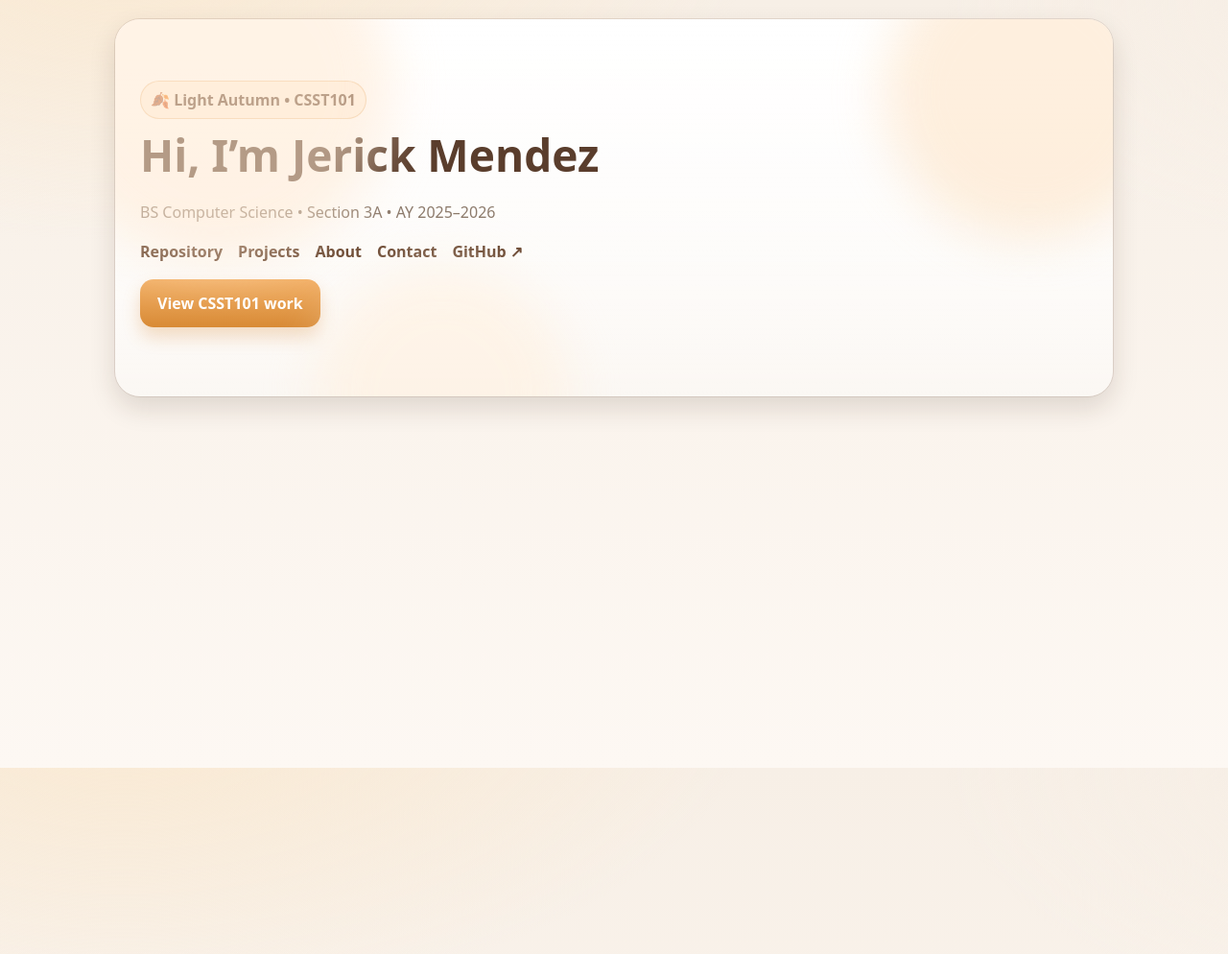
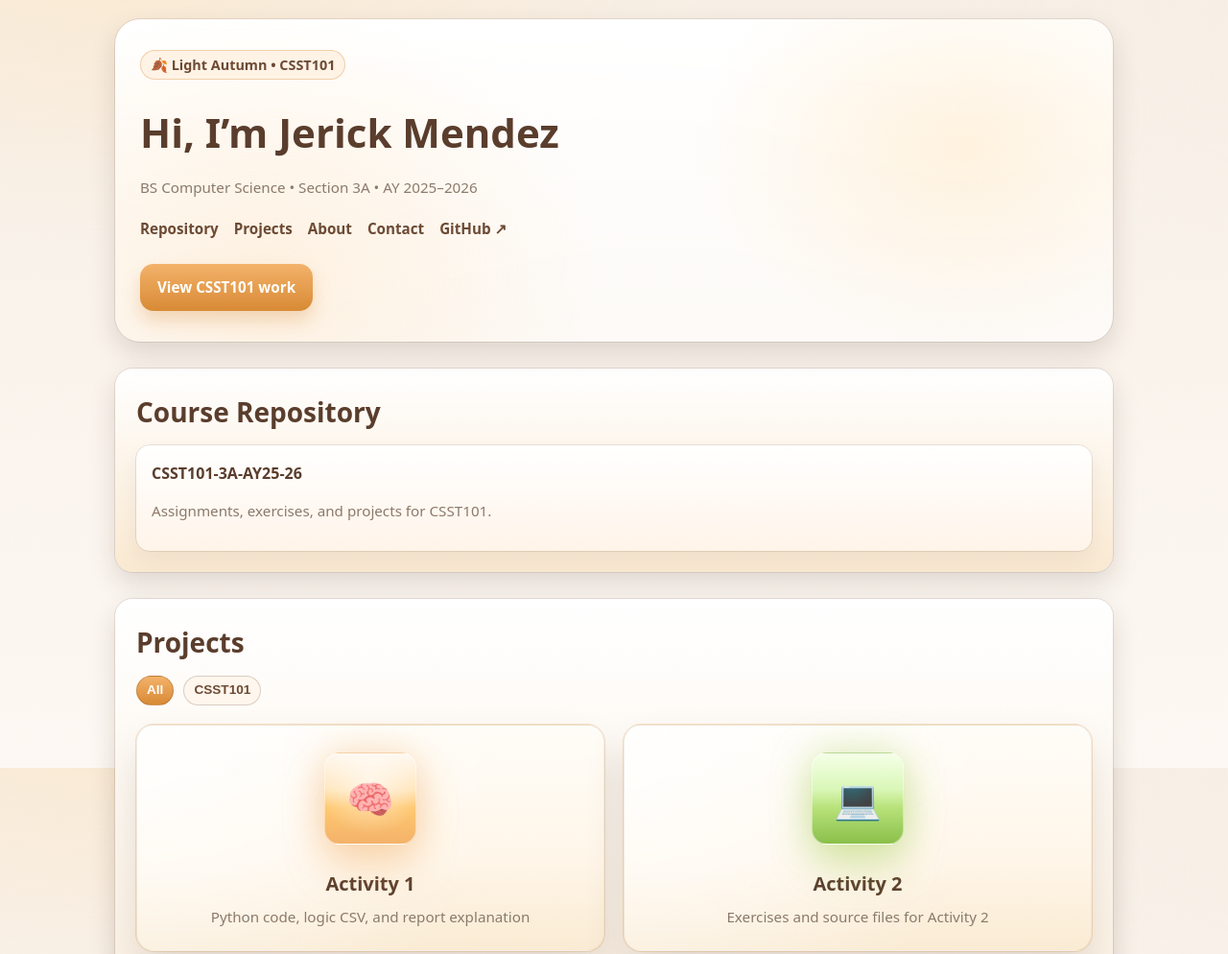
Before and after one commit to mendezjerick/CSST101-3A-AY25-26, a plain HTML site: page index.html in a window 1280 px wide. Shown: the top 994 px of the page at 96% size. Drawn offline with Linux system fonts and the light colour scheme.

Commit message:
Update index.html

```diff
--- a/index.html
+++ b/index.html
@@ -6,11 +6,11 @@
   <title>Jerick Mendez • CSST101 Autumn Portfolio</title>
   <meta name="description" content="Course portfolio site with a light autumn theme for CSST101." />
   <style>
-    /* --- Light Autumn Palette (warm neutrals) --- */
     :root{
       --paper:#fdf8f3; --mist:#f7efe6; --hay:#fae9d1;
-      --amber:#f3b26a; --amber-dark:#d88a35; --bark:#5a3d2c; --sage:#8c7a6b;
-      --ring: rgba(216,138,53,.35);
+      --amber:#f3b26a; --amber-dark:#d88a35;
+      --bark:#5a3d2c; --sage:#8c7a6b;
+      --ring:rgba(216,138,53,.35);
       --shadow:0 12px 28px rgba(51,28,14,.14);
       --radius:18px; --max:1080px;
     }
@@ -23,64 +23,149 @@
         radial-gradient(1200px 600px at 10% -10%, var(--hay) 0, transparent 55%),
         radial-gradient(1000px 500px at 120% 0%, var(--mist) 0, transparent 55%),
         linear-gradient(180deg, var(--mist), var(--paper));
-      background-attachment: fixed; scroll-behavior:smooth;
+      background-attachment:fixed;
+      scroll-behavior:smooth;
     }
     a{color:var(--amber-dark);text-decoration:none}
     a:hover{text-decoration:underline}
     .wrap{max-width:var(--max);margin:0 auto;padding:20px}
 
     header{
-      position:relative;overflow:hidden;padding:64px 26px 72px;
-      border-radius: calc(var(--radius) + 8px);
-      outline:1px solid rgba(90,61,44,.12);box-shadow:var(--shadow);
-      background:linear-gradient(180deg, rgba(255,255,255,.85), rgba(255,255,255,.55)),
-        linear-gradient(180deg, #fff, var(--mist));
-      --blob1:#ffe9d2; --blob2:#fde2c3; --blob3:#ffefdc;
+      position:relative;overflow:hidden;padding:32px 26px 32px;
+      border-radius:calc(var(--radius) + 8px);
+      outline:1px solid rgba(90,61,44,.12);
+      box-shadow:var(--shadow);
+      background:
+        radial-gradient(400px 300px at 85% 40%, rgba(255,226,179,.4) 0%, rgba(255,226,179,0) 70%),
+        radial-gradient(500px 400px at 15% 80%, rgba(255,210,150,.25) 0%, rgba(255,210,150,0) 70%),
+        linear-gradient(180deg,#fff,rgba(255,255,255,.6));
     }
-    .blob{position:absolute;border-radius:50%;filter:blur(26px);opacity:.55;
-      animation: float 18s ease-in-out infinite;}
-    .b1{width:360px;height:360px;background:var(--blob1);top:-120px;left:-80px;}
-    .b2{width:300px;height:300px;background:var(--blob2);top:-80px;right:-60px;animation-duration:22s}
-    .b3{width:260px;height:260px;background:var(--blob3);bottom:-120px;left:20%;animation-duration:26s}
-    @keyframes float{0%,100%{transform:translateY(0) translateX(0) scale(1)}
-      50%{transform:translateY(18px) translateX(8px) scale(1.03)}}
 
-    h1{margin:0 0 6px;font-size:clamp(28px,4.4vw,46px)}
-    .sub{margin:8px 0 14px;color:var(--sage)}
-    .badge{display:inline-block;padding:6px 10px;border-radius:999px;font-weight:600;
-      background:#fff3e6;border:1px solid rgba(216,138,53,.35);color:#6c4a34;}
-    .nav{display:flex;gap:16px;margin-top:14px;flex-wrap:wrap}
-    .nav a{font-weight:600;color:#6c4a34}
-    .nav a:hover{color:var(--bark)}
+    .badge{
+      display:inline-block;
+      padding:6px 10px;
+      border-radius:999px;
+      font-weight:600;
+      background:#fff3e6;
+      border:1px solid rgba(216,138,53,.35);
+      color:#6c4a34;
+      font-size:.9rem;
+      line-height:1.2;
+      margin-bottom:20px;
+    }
+    h1{
+      margin:0 0 12px;
+      font-size:clamp(28px,4.4vw,42px);
+      font-weight:700;
+      color:var(--bark);
+    }
+    .sub{
+      margin:0 0 20px;
+      color:var(--sage);
+      font-size:.95rem;
+      line-height:1.4;
+    }
+    .nav{
+      display:flex;
+      flex-wrap:wrap;
+      gap:16px;
+      font-size:.95rem;
+      font-weight:600;
+      color:#6c4a34;
+      margin:0 0 24px;
+      padding:0;
+      list-style:none;
+    }
+    .nav a{color:#6c4a34;text-decoration:none}
+    .nav a:hover{color:var(--bark);text-decoration:none}
 
     .cta{
-      display:inline-block;margin-top:16px;padding:12px 18px;font-weight:700;
-      color:#fff;border-radius:14px;
+      display:inline-block;
+      padding:12px 18px;
+      font-weight:700;
+      color:#fff;
+      border-radius:14px;
       background:linear-gradient(180deg,var(--amber),var(--amber-dark));
       box-shadow:0 10px 18px rgba(216,138,53,.28);
       transition:transform .06s ease;
+      font-size:.95rem;
     }
     .cta:hover{transform:translateY(-1px)}
 
     section{margin-top:28px}
     .card{
       background:linear-gradient(180deg,#fff,var(--hay));
-      border-radius:var(--radius);padding:22px;
-      outline:1px solid rgba(90,61,44,.12);box-shadow:var(--shadow);
-      opacity:0;transform:translateY(12px);transition:.6s;
+      border-radius:var(--radius);
+      padding:22px;
+      outline:1px solid rgba(90,61,44,.12);
+      box-shadow:var(--shadow);
+      opacity:1;           /* visible immediately */
+      transform:none;      /* no JS reveal required to see it */
+      transition:.6s;
     }
-    .card.revealed{opacity:1;transform:none}
-    h2{margin:0 0 12px;font-size:clamp(20px,3.2vw,28px)}
-    .muted{color:var(--sage)}
+    h2{
+      margin:0 0 12px;
+      font-size:clamp(20px,3.2vw,28px);
+      font-weight:600;
+      color:var(--bark);
+    }
+    .muted{color:var(--sage);font-size:.95rem;line-height:1.4}
 
-    /* --- FOLDER GRID (soft autumn version) --- */
+    .grid{
+      display:grid;
+      gap:16px;
+      grid-template-columns:repeat(auto-fit,minmax(260px,1fr));
+    }
+    .tile{
+      background:linear-gradient(180deg,#fff,#fff4e9);
+      border-radius:14px;
+      padding:16px;
+      outline:1px solid rgba(90,61,44,.12);
+      transition:.2s;
+      box-shadow:0 10px 22px rgba(51,28,14,.06);
+    }
+    .tile:hover{
+      transform:translateY(-2px);
+      outline-color:var(--ring);
+      box-shadow:0 10px 22px rgba(51,28,14,.10);
+    }
+    .tile h3{
+      margin:0 0 6px;
+      font-size:1rem;
+      font-weight:600;
+      color:var(--bark);
+    }
+
+    /* Folder cards */
+    .chips{
+      display:flex;
+      gap:10px;
+      flex-wrap:wrap;
+      margin-bottom:10px;
+    }
+    .chip{
+      padding:6px 10px;
+      border-radius:999px;
+      border:1px solid rgba(90,61,44,.22);
+      background:#fff6ed;
+      color:#6c4a34;
+      font-weight:600;
+      cursor:pointer;
+      font-size:.85rem;
+      line-height:1.2;
+      transition:.2s;
+    }
+    .chip.active{
+      background:linear-gradient(180deg,var(--amber),var(--amber-dark));
+      color:#fff;
+    }
+
     .folder-grid{
       display:grid;
       gap:20px;
       grid-template-columns:repeat(auto-fit,minmax(min(320px,100%),1fr));
       margin-top:20px;
     }
-
     .folder-card{
       position:relative;
       background:
@@ -99,19 +184,18 @@
       text-align:center;
       transition:.18s;
     }
-
     .folder-card:hover{
       transform:translateY(-2px) scale(1.01);
       box-shadow:0 28px 48px rgba(90,61,44,.2);
       outline-color:var(--ring);
     }
-
     .folder-icon-wrap{
       position:absolute;
       top:28px;
       left:50%;
       transform:translateX(-50%);
-      width:96px;height:96px;
+      width:96px;
+      height:96px;
       border-radius:16px;
       background:
         radial-gradient(circle at 50% 30%, rgba(255,255,255,.6) 0%, rgba(255,255,255,0) 70%),
@@ -122,55 +206,70 @@
       border:1px solid rgba(255,255,255,.4);
       display:grid;
       place-items:center;
-      font-size:40px;font-weight:600;line-height:1;color:#5a3d2c;
+      font-size:40px;
+      font-weight:600;
+      line-height:1;
+      color:#5a3d2c;
     }
-
     .accent-leaf{
       background:linear-gradient(180deg,#f5ffe8 0%, #d9f7b7 40%, #b8e27a 60%, #8abf4a 100%) !important;
       box-shadow:0 24px 40px rgba(170,210,90,.35),0 0 40px rgba(170,210,90,.4);
       color:#2f3a15;
+      border:1px solid rgba(255,255,255,.4);
     }
     .accent-rust{
       background:linear-gradient(180deg,#fff1eb 0%, #ffc9b0 40%, #ff9a6b 60%, #d36a33 100%) !important;
       box-shadow:0 24px 40px rgba(227,120,60,.35),0 0 40px rgba(227,120,60,.4);
       color:#4a1f11;
+      border:1px solid rgba(255,255,255,.4);
     }
     .accent-amber{
       background:linear-gradient(180deg,#fffbe5 0%, #fff2a8 40%, #ffd465 60%, #ffb92e 100%) !important;
       box-shadow:0 24px 40px rgba(255,200,60,.35),0 0 40px rgba(255,200,60,.4);
       color:#4a3514;
+      border:1px solid rgba(255,255,255,.4);
+    }
+    .folder-title{
+      font-size:1.25rem;
+      font-weight:700;
+      margin-top:120px;
+      margin-bottom:8px;
+      color:var(--bark);
+    }
+    .folder-desc{
+      font-size:.95rem;
+      line-height:1.4;
+      color:var(--sage);
+      margin:0;
     }
 
-    .folder-title{
-      font-size:1.25rem;font-weight:700;margin-top:120px;margin-bottom:8px;color:var(--bark);
+    footer{
+      color:var(--sage);
+      text-align:center;
+      padding:30px 0 46px;
+      font-size:.9rem;
     }
-    .folder-desc{
-      font-size:.95rem;line-height:1.4;color:var(--sage);margin:0;
-    }
-
-    footer{color:var(--sage);text-align:center;padding:30px 0 46px}
   </style>
 </head>
 <body>
   <div class="wrap">
 
-    <!-- HERO -->
     <header>
-      <div class="blob b1"></div><div class="blob b2"></div><div class="blob b3"></div>
       <span class="badge">🍂 Light Autumn • CSST101</span>
       <h1>Hi, I’m <strong>Jerick Mendez</strong></h1>
       <p class="sub">BS Computer Science • Section 3A • AY 2025–2026</p>
-      <div class="nav">
-        <a href="#repo">Repository</a>
-        <a href="#projects">Projects</a>
-        <a href="#about">About</a>
-        <a href="#contact">Contact</a>
-        <a href="https://github.com/mendezjerick" target="_blank" rel="noopener">GitHub ↗</a>
-      </div>
+
+      <ul class="nav">
+        <li><a href="#repo">Repository</a></li>
+        <li><a href="#projects">Projects</a></li>
+        <li><a href="#about">About</a></li>
+        <li><a href="#contact">Contact</a></li>
+        <li><a href="https://github.com/mendezjerick" target="_blank" rel="noopener">GitHub ↗</a></li>
+      </ul>
+
       <a class="cta" href="#repo">View CSST101 work</a>
     </header>
 
-    <!-- REPOSITORY -->
     <section id="repo" class="card">
       <h2>Course Repository</h2>
       <div class="grid">
@@ -181,9 +280,9 @@
       </div>
     </section>
 
-    <!-- PROJECTS -->
     <section id="projects" class="card">
       <h2>Projects</h2>
+
       <div class="chips">
         <button class="chip active" data-filter="all">All</button>
         <button class="chip" data-filter="CSST101">CSST101</button>
@@ -223,14 +322,14 @@
       </p>
     </section>
 
-    <!-- ABOUT -->
     <section id="about" class="card">
       <h2>About Me</h2>
-      <p>I’m a BSCS student who enjoys building small, clean projects and learning core CS skills.
-      Current focus: data structures, Java/Python, and front-end basics (HTML/CSS/JS).</p>
+      <p class="muted">
+        I’m a BSCS student who enjoys building small, clean projects and learning core CS skills.
+        Current focus: data structures, Java/Python, and front-end basics (HTML/CSS/JS).
+      </p>
     </section>
 
-    <!-- CONTACT -->
     <section id="contact" class="card">
       <h2>Contact</h2>
       <p class="muted">
```
